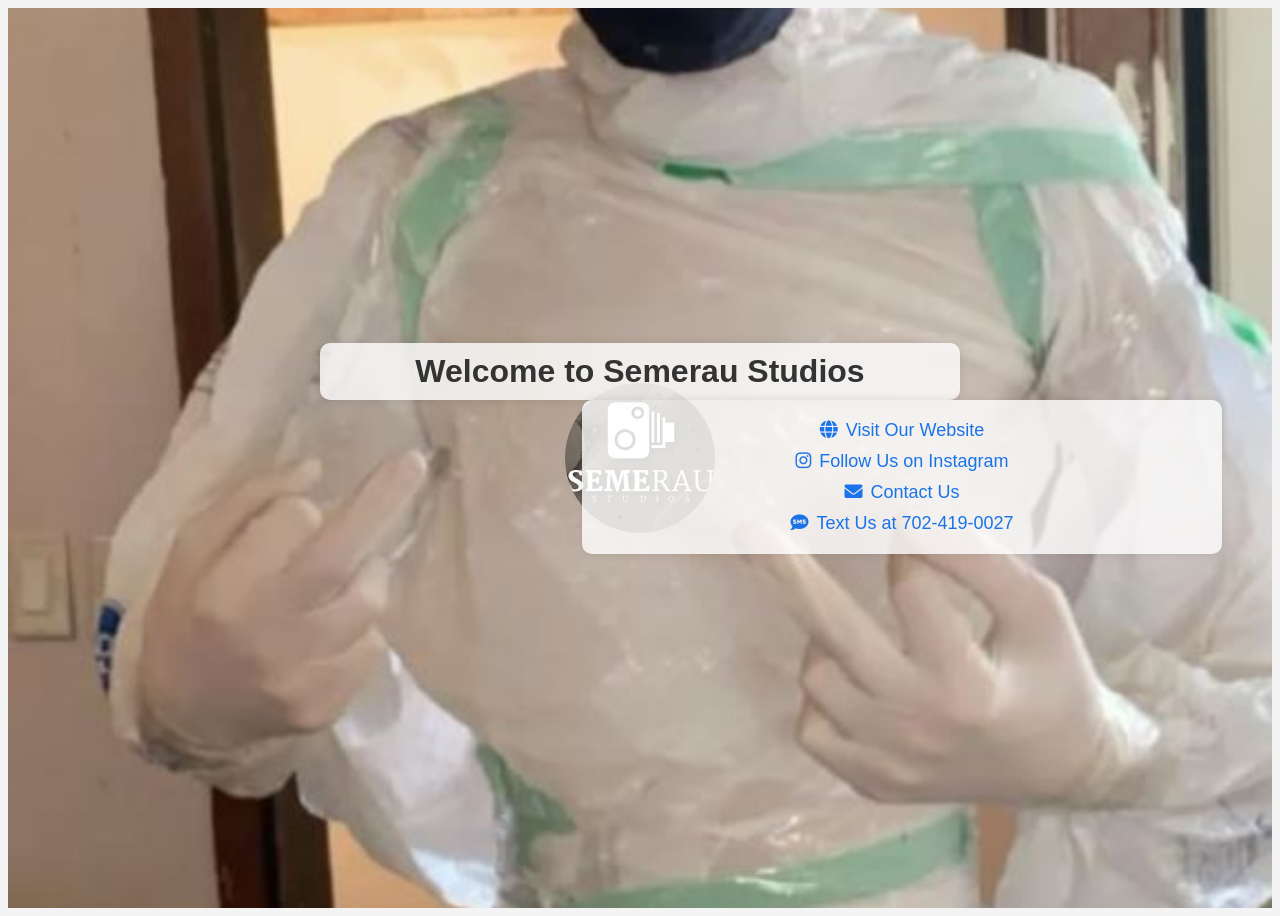
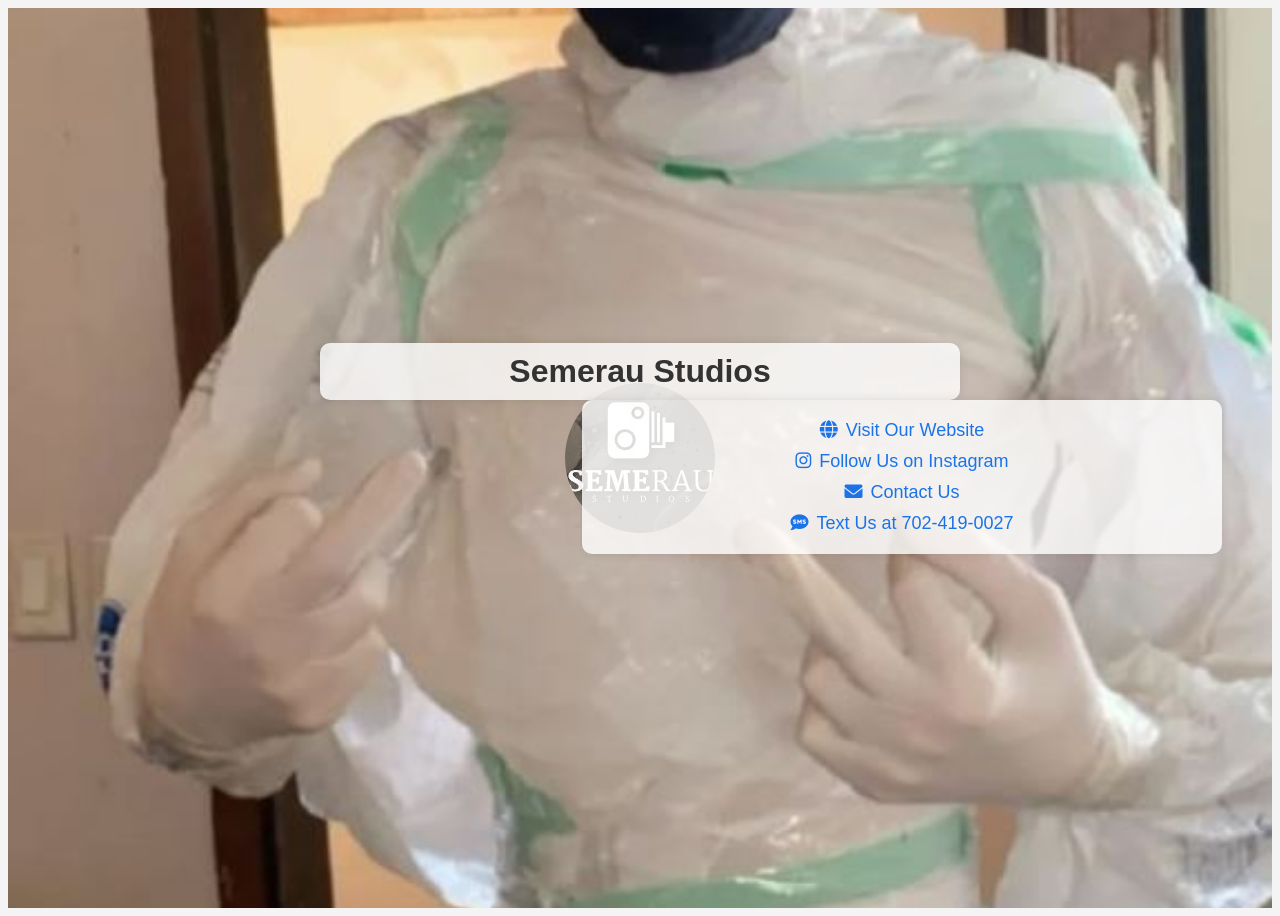
Before and after one commit to SemerauStudios/SemerauStudios.github.io, a plain HTML site: page index.html in a window 1280 px wide. Drawn offline with Linux system fonts and the light colour scheme.

Commit message:
index.html

```diff
--- a/index.html
+++ b/index.html
@@ -119,7 +119,7 @@
     <img src="https://raw.githubusercontent.com/SemerauStudios/SemerauStudios.github.io/main/logo.jpg" alt="Semerau Studios Logo" class="logo">
     <div class="header">
         <div class="header-content">
-            <h1>Welcome to Semerau Studios</h1>
+            <h1>Semerau Studios</h1>
         </div>
     </div>
     <div class="container">
```
